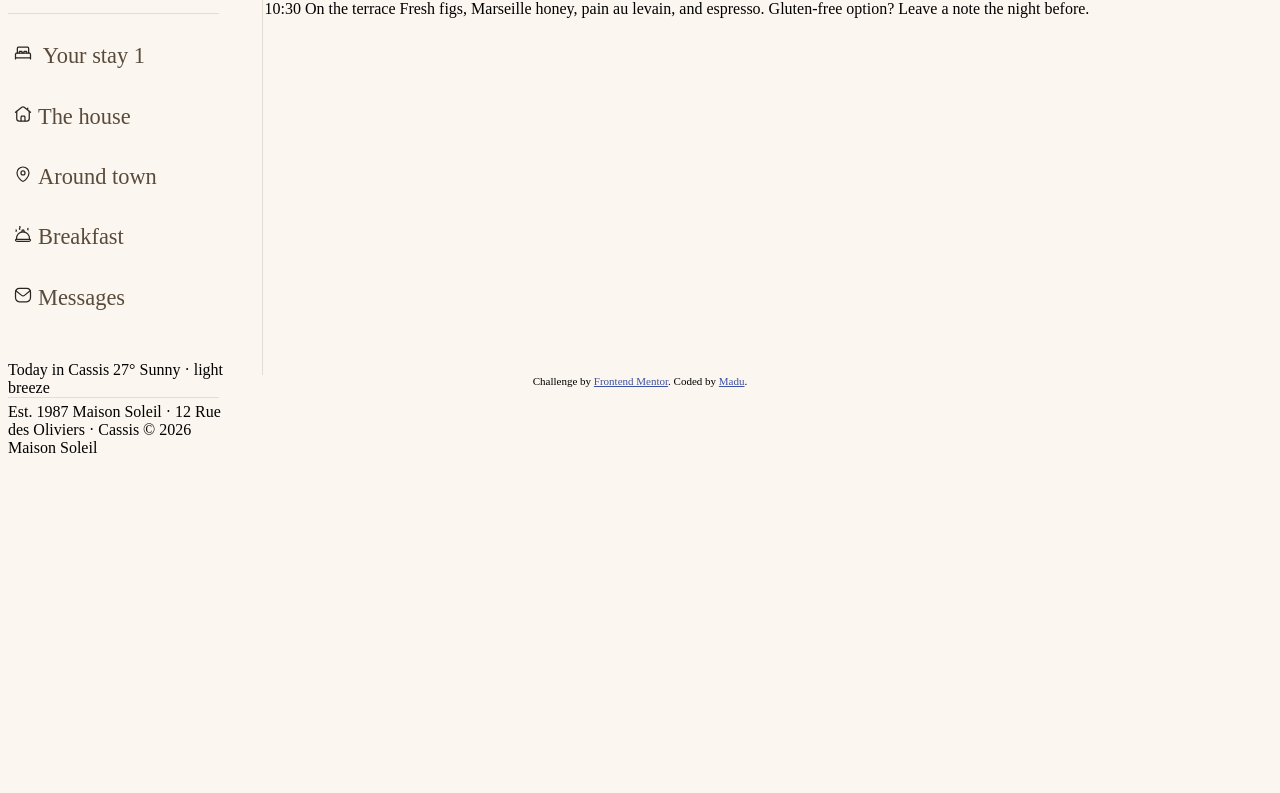
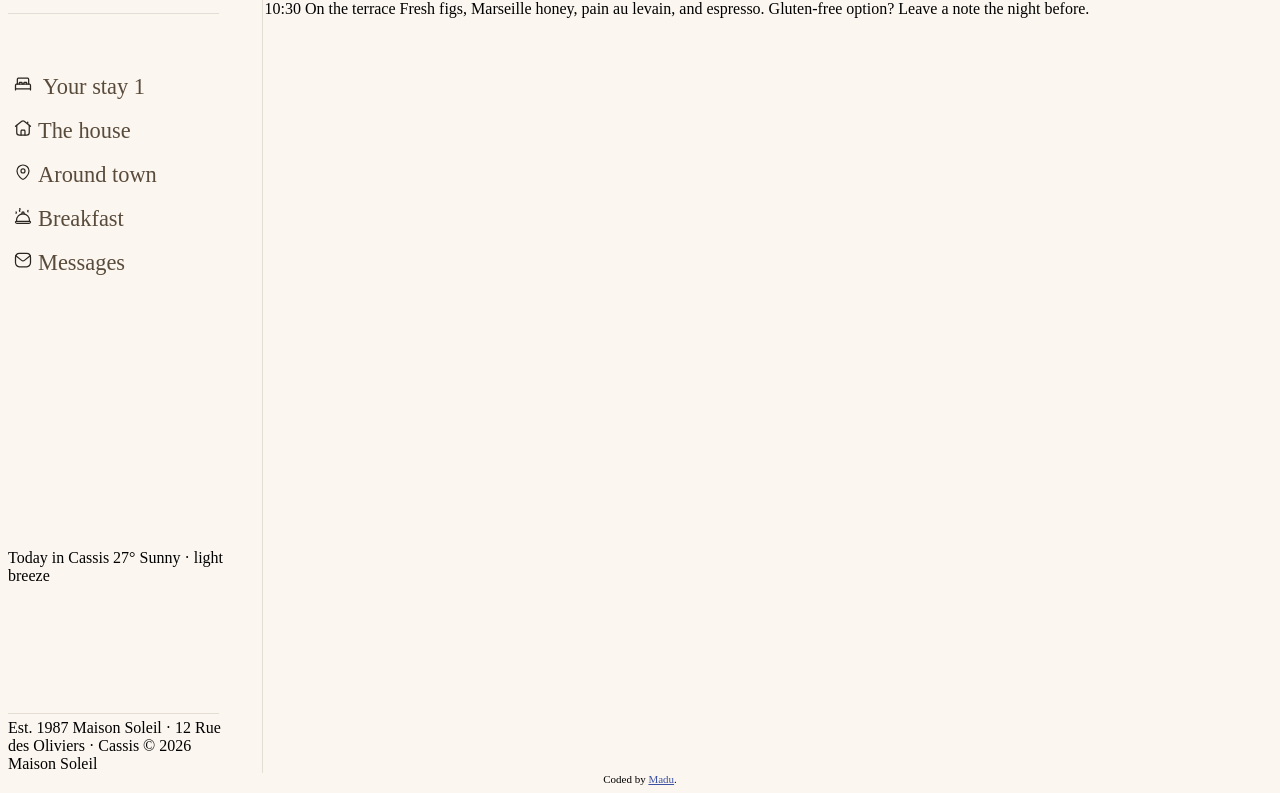
Before and after one commit to Madu-alt/Host-book, a plain HTML site: page index.html in a window 1280 px wide. Shown: the part 98-891 px from the top of the page. Before the commit the page ends 800 px from the top, so only its background shows below. Drawn offline with Linux system fonts and the light colour scheme; a web font is replaced by a local one.

Commit message:
style: adiciona layout e espaçamento na barra lateral

```diff
--- a/index.html
+++ b/index.html
@@ -19,23 +19,31 @@
       <!-- terminar organizaçõo sidebar -->
       <div id="container-logo">
         <img src="./img/icon-sun.svg" alt="ícone de sol" />
+
         <div class="item-container">
-          <p id="logo"> <span id="maison-logo">Maison</span><br> <span class="fraunces-semibold" id="soleil">Soleil</span> </p>
+          <p id="logo"> <span id="maison-logo">Maison</span><br>
+            <span class="fraunces-semibold" id="soleil">Soleil</span>
+          </p>
         </div>
+
       </div>
+
+      <div id="container-before-line">
         <div class="horizontal-line"></div>
+
         <div id="containerSection">
-        <a><img src="./img/icon-bed.svg" class="imgIcon"/> Your stay 1</a><br>
-        <a><img src="./img/icon-house.svg" class="imgIcon"/>The house</a><br>
-        <a><img src="./img/icon-pin.svg" class="imgIcon"/>Around town</a><br>
-        <a><img src="./img/icon-breakfast-outline.svg" class="imgIcon"/>Breakfast</a><br>
-        <a><img src="./img/icon-mail.svg" class="imgIcon"/>Messages</a><br>
+          <a><img src="./img/icon-bed.svg" class="imgIcon" /> Your stay 1</a><br>
+          <a><img src="./img/icon-house.svg" class="imgIcon" />The house</a><br>
+          <a><img src="./img/icon-pin.svg" class="imgIcon" />Around town</a><br>
+          <a><img src="./img/icon-breakfast-outline.svg" class="imgIcon" />Breakfast</a><br>
+          <a><img src="./img/icon-mail.svg" class="imgIcon" />Messages</a><br>
         </div>
 
         <div id="weather">
           Today in Cassis
           27°
           Sunny · light breeze
+        </div>
       </div>
 
       <div class="horizontal-line" id="dotLine"></div>
@@ -131,7 +139,6 @@
   </div>
 
   <footer class="attribution">
-    Challenge by <a href="https://www.frontendmentor.io?ref=challenge">Frontend Mentor</a>.
     Coded by <a href="#">Madu</a>.
   </footer>
 </body>
--- a/styles.css
+++ b/styles.css
@@ -77,6 +77,7 @@ main {
 #sidebar a {
     color: hsl(32, 20%, 29%);
     font-size: 1.4rem;
+    font-family: "dm-sans-regular", serif;
 }
 
 .imgIcon {
@@ -86,9 +87,17 @@ main {
 }
 
 #containerSection {
-    height: 65%;
+    height: 60%;
     display: flex;
     flex-direction: column;
-    justify-content: space-around;
-    padding: 20px 0;
+    justify-content: flex-start;
+    align-content: flex-start;
+    padding: 5px 0;
 }
+
+#container-before-line {
+    display: flex;
+    flex-direction: column;
+    gap: 50px;
+    height: 700px;
+}
```
Lines whose indentation alone changed are shown as unchanged.
